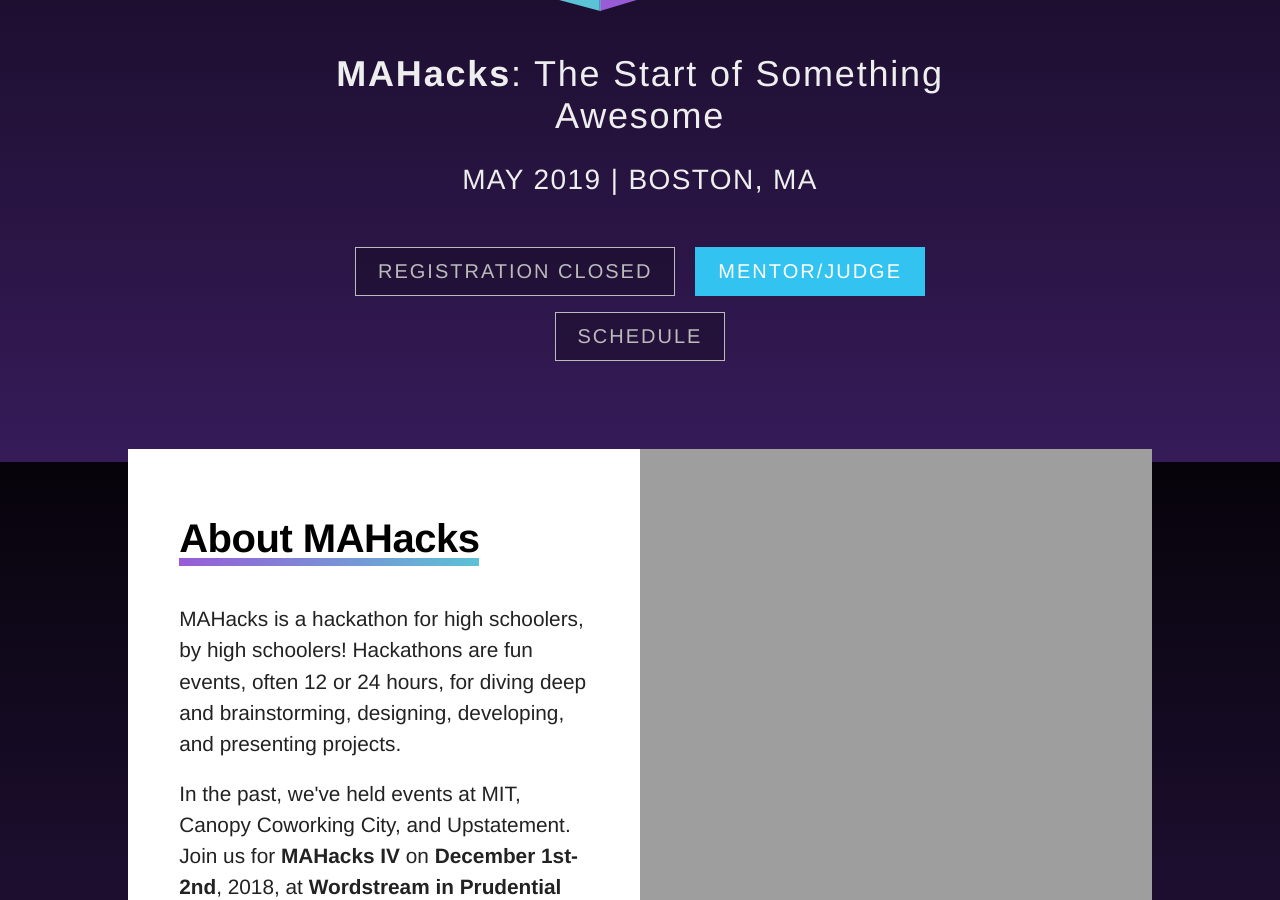
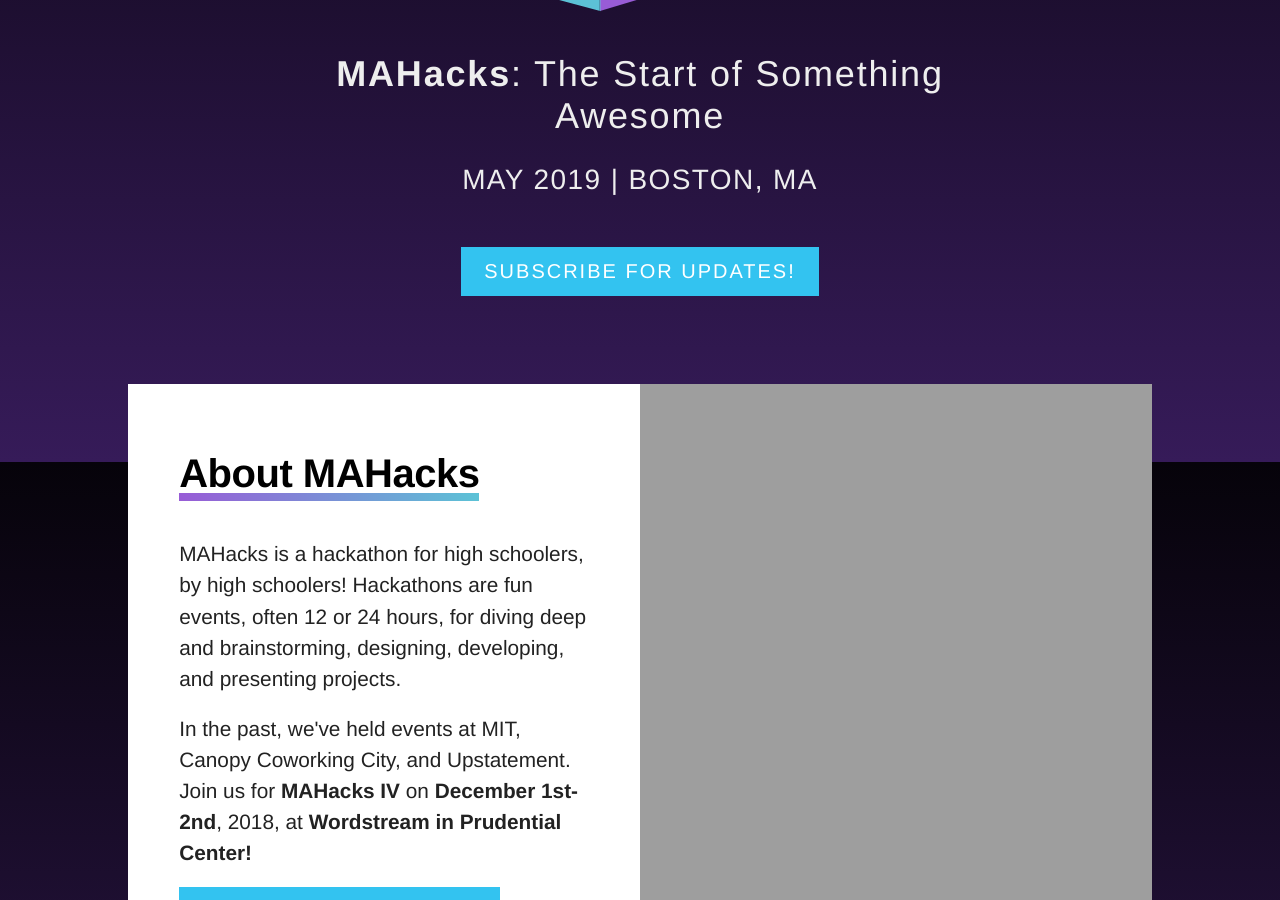
Before and after one commit to mahacks/old-website, a Jekyll site: the page built from index.html, in a window 1280 px wide and 900 px high, scrolled down 438 px. Built offline with Jekyll 4.4.1, drawn with Linux system fonts in a browser that asks for light colours; some web fonts are replaced; a script that is not in the unit is left out.

Commit message:
Replaced buttons w/ link to subscription form

```diff
--- a/index.html
+++ b/index.html
@@ -14,9 +14,7 @@
 			<h1><b>MAHacks</b>: The Start of Something Awesome</h1>
 			<h2>May 2019 | Boston, MA</h2>
 
-			<a href="" class="button">Registration Closed</a>
-			<a href="mentor" class="button button-primary">Mentor/Judge</a>
-			<a href="schedule" class="button">Schedule</a>
+			<a href="subscribe" class="button button-primary">Subscribe for Updates!</a>
 		</header>
 
 		<section>
```
